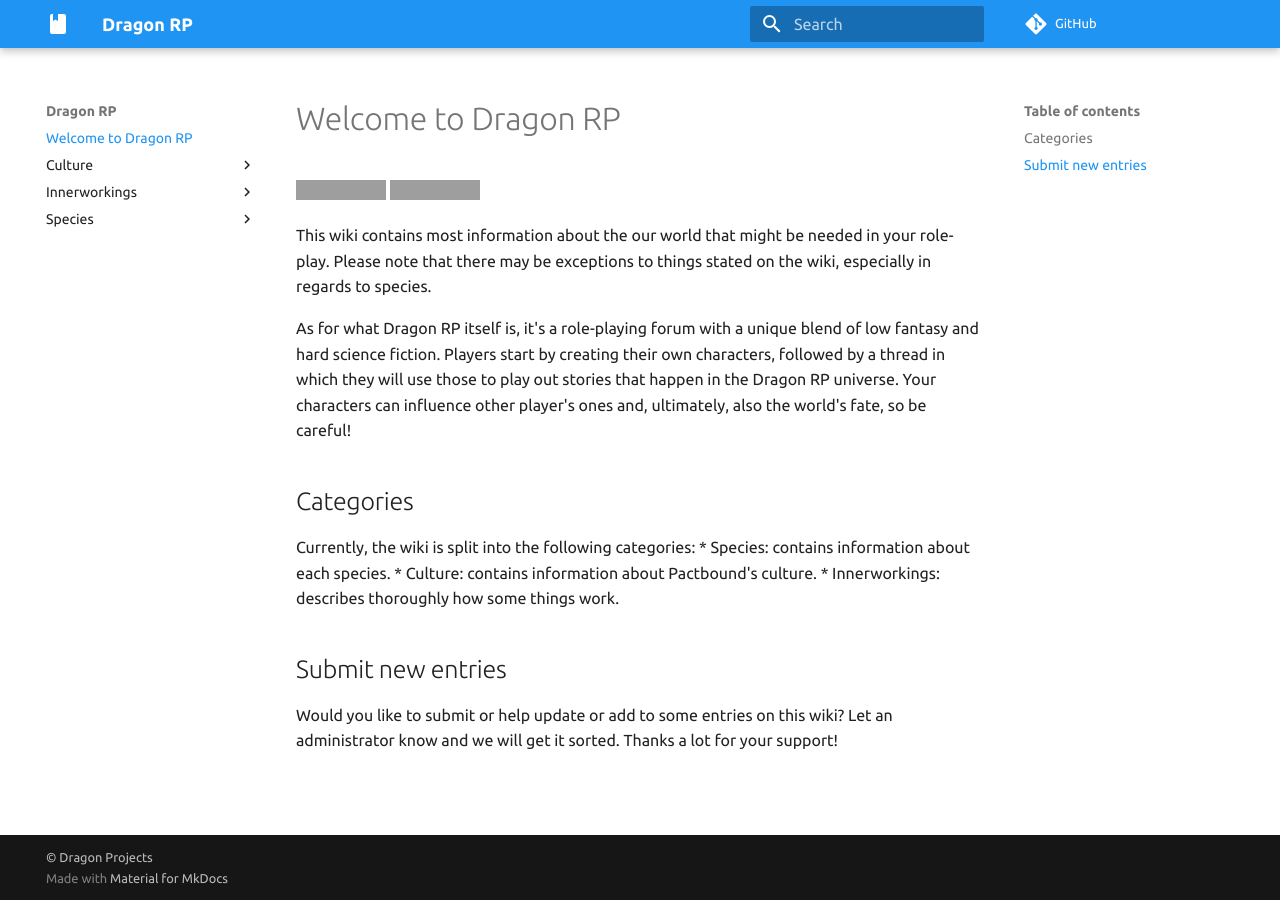
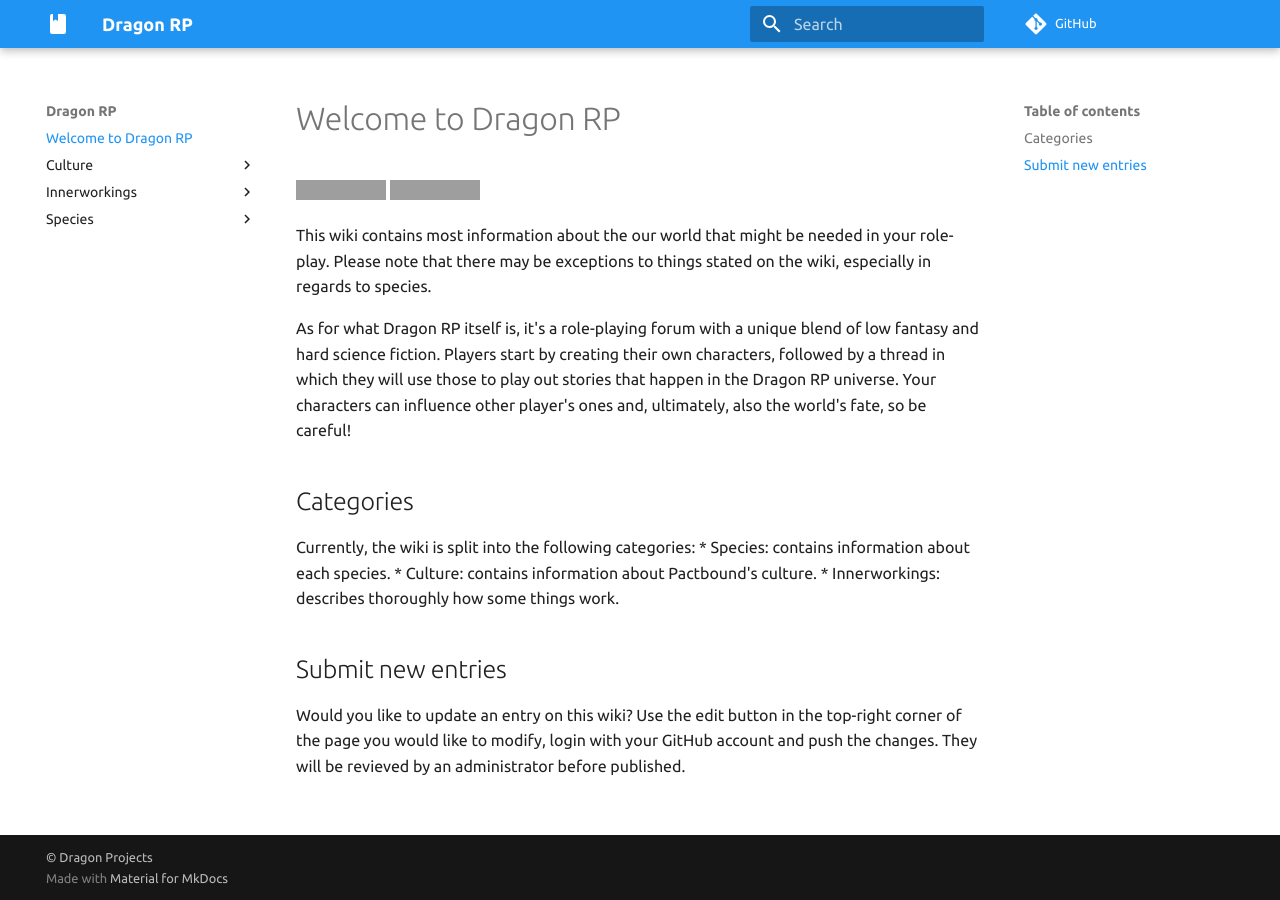
Before and after one commit to dragonprojects/dragonroleplay, an MkDocs documentation site: the page built from docs/index.md, in a window 1280 px wide. Built offline with MkDocs 1.6.1 and Material for MkDocs 9.7.7, drawn with Linux system fonts in a browser that asks for light colours; comment, search, counter and statistics services are not loaded; grey boxes are pictures that could not be loaded.

Commit message:
Update index.md

```diff
--- a/docs/index.md
+++ b/docs/index.md
@@ -12,4 +12,4 @@ Currently, the wiki is split into the following categories:
   * Innerworkings: describes thoroughly how some things work.
 
 ## Submit new entries
-Would you like to submit or help update or add to some entries on this wiki? Let an administrator know and we will get it sorted. Thanks a lot for your support!
+Would you like to update an entry on this wiki? Use the edit button in the top-right corner of the page you would like to modify, login with your GitHub account and push the changes. They will be revieved by an administrator before published.
```
